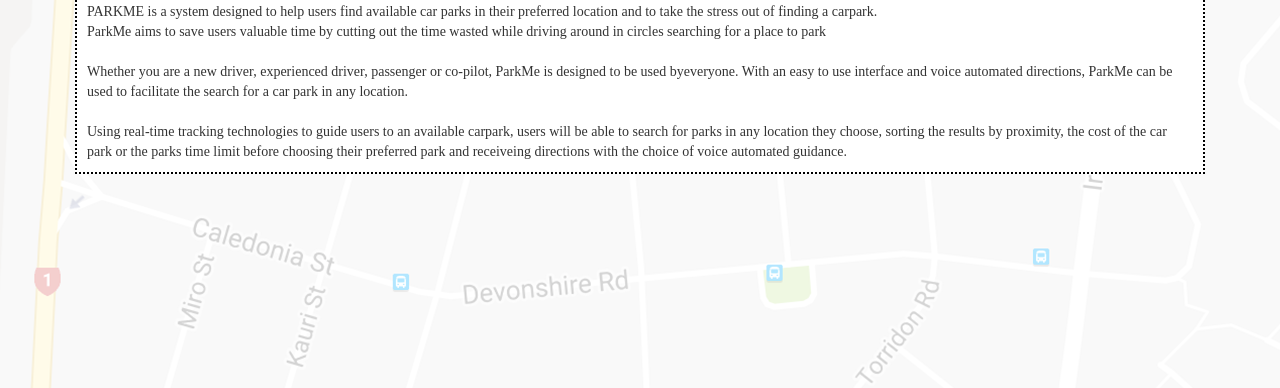
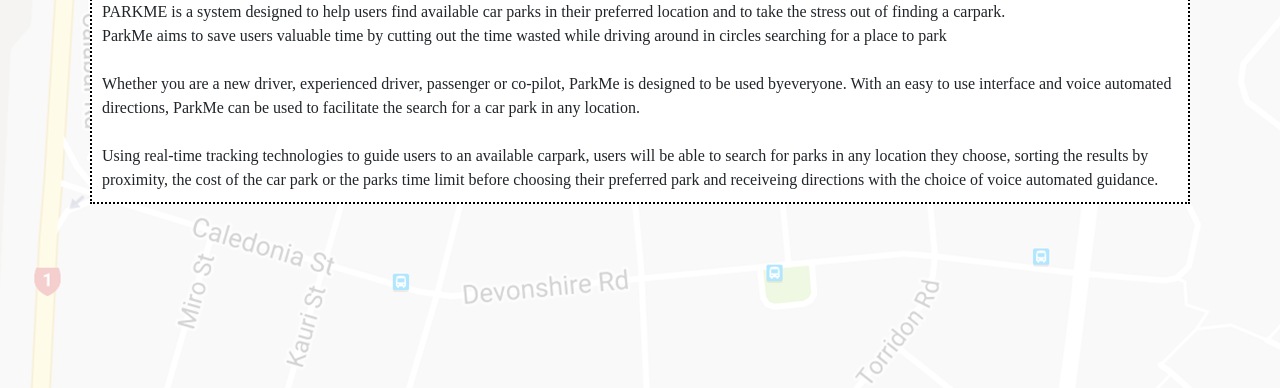
Before and after one commit to inesmcbride/MDDN201-Project-3, a plain HTML site: page About.html in a window 1280 px wide. Shown: the part 412-800 px from the top of the page. Drawn offline with nearby package versions, Linux system fonts and the light colour scheme.

Commit message:
Bootstrap CSS updated

```diff
--- a/About.html
+++ b/About.html
@@ -4,7 +4,7 @@
 <head>
   <title> ParkMe
   </title>
-  <link rel="stylesheet" href="http://maxcdn.bootstrapcdn.com/bootstrap/3.3.7/css/bootstrap.min.css">
+  <link rel="stylesheet" href="https://stackpath.bootstrapcdn.com/bootstrap/4.2.1/css/bootstrap.min.css" integrity="sha384-GJzZqFGwb1QTTN6wy59ffF1BuGJpLSa9DkKMp0DgiMDm4iYMj70gZWKYbI706tWS" crossorigin="anonymous">
   <script src="https://ajax.googleapis.com/ajax/libs/jquery/1.12.4/jquery.min.js"></script>
   <script src="https://stackpath.bootstrapcdn.com/bootstrap/4.3.1/js/bootstrap.min.js" integrity="sha384-JjSmVgyd0p3pXB1rRibZUAYoIIy6OrQ6VrjIEaFf/nJGzIxFDsf4x0xIM+B07jRM" crossorigin="anonymous"></script>
   <link rel="stylesheet" href="font-awesome-4.6.3/css/font-awesome.min.css">
```
Also changed, not shown: Login.html (+1 -1 lines), index.html (+1 -1 lines).
